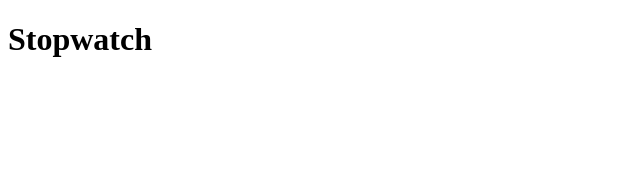
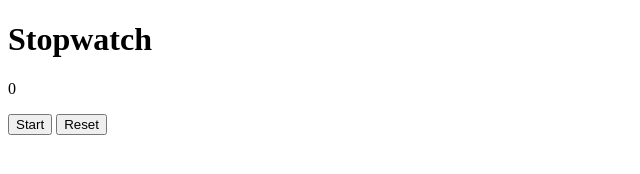
Before and after one commit to studentmrcode/stopwatch, a plain HTML site: page index.html in a window 1280 px wide. Shown: the whole page, without its empty margins (0-640 px from the left). Drawn offline with Linux system fonts and the light colour scheme.

Commit message:
added paragraph and buttons

```diff
--- a/index.html
+++ b/index.html
@@ -8,6 +8,16 @@
 
 <body>
     <h1>Stopwatch</h1>
+
+    <!--paragraph to show the time-->
+    <p id="timeParagraph">0</p>
+
+    <!--button to start and stop the timer-->
+    <button id="startStopButton">Start</button>
+
+    <!--button to reset the time-->
+    <button id="resetButton">Reset</button>
+
     <script type="text/javascript" src="script.js"></script>
 </body>
 
```
